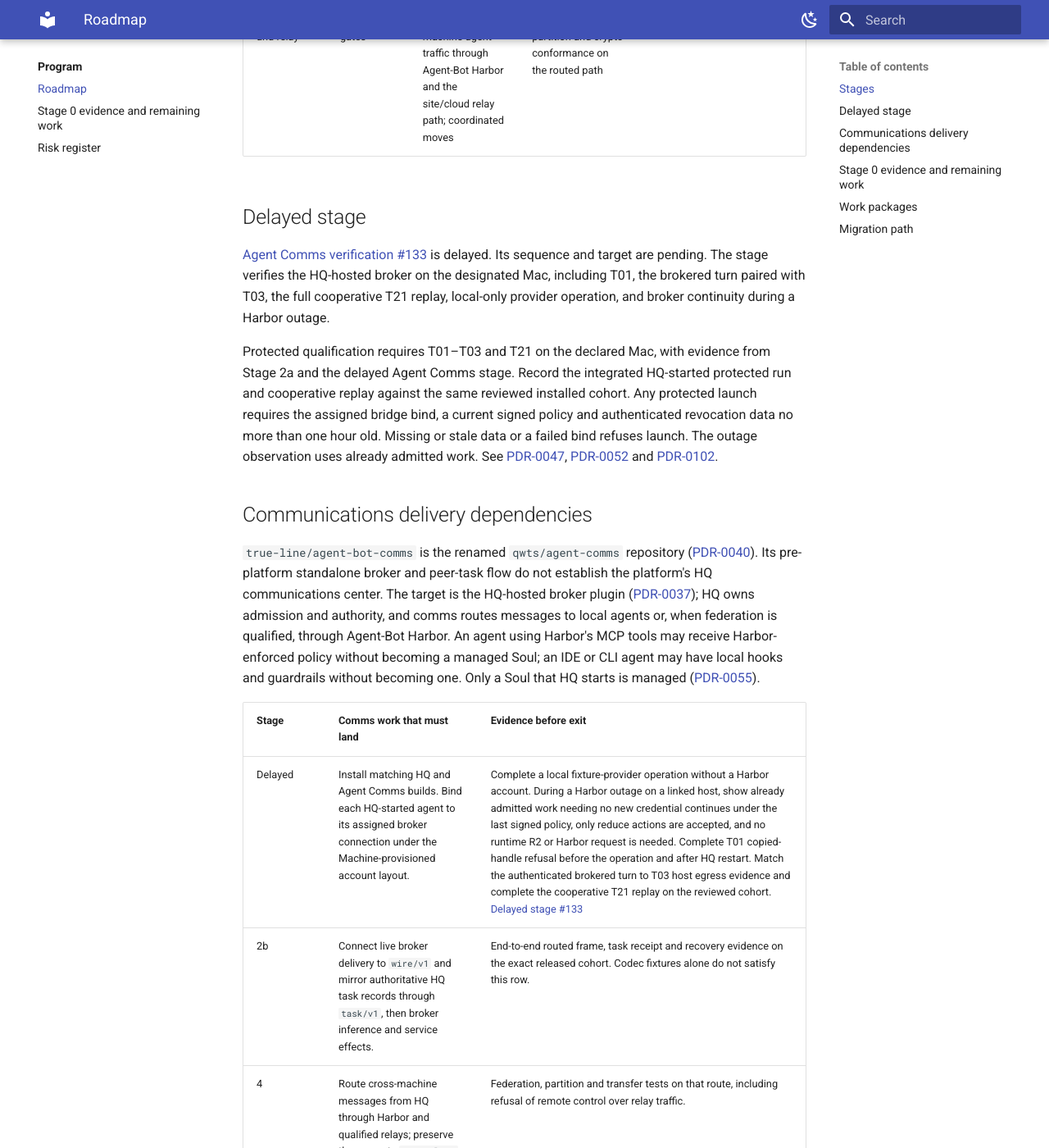
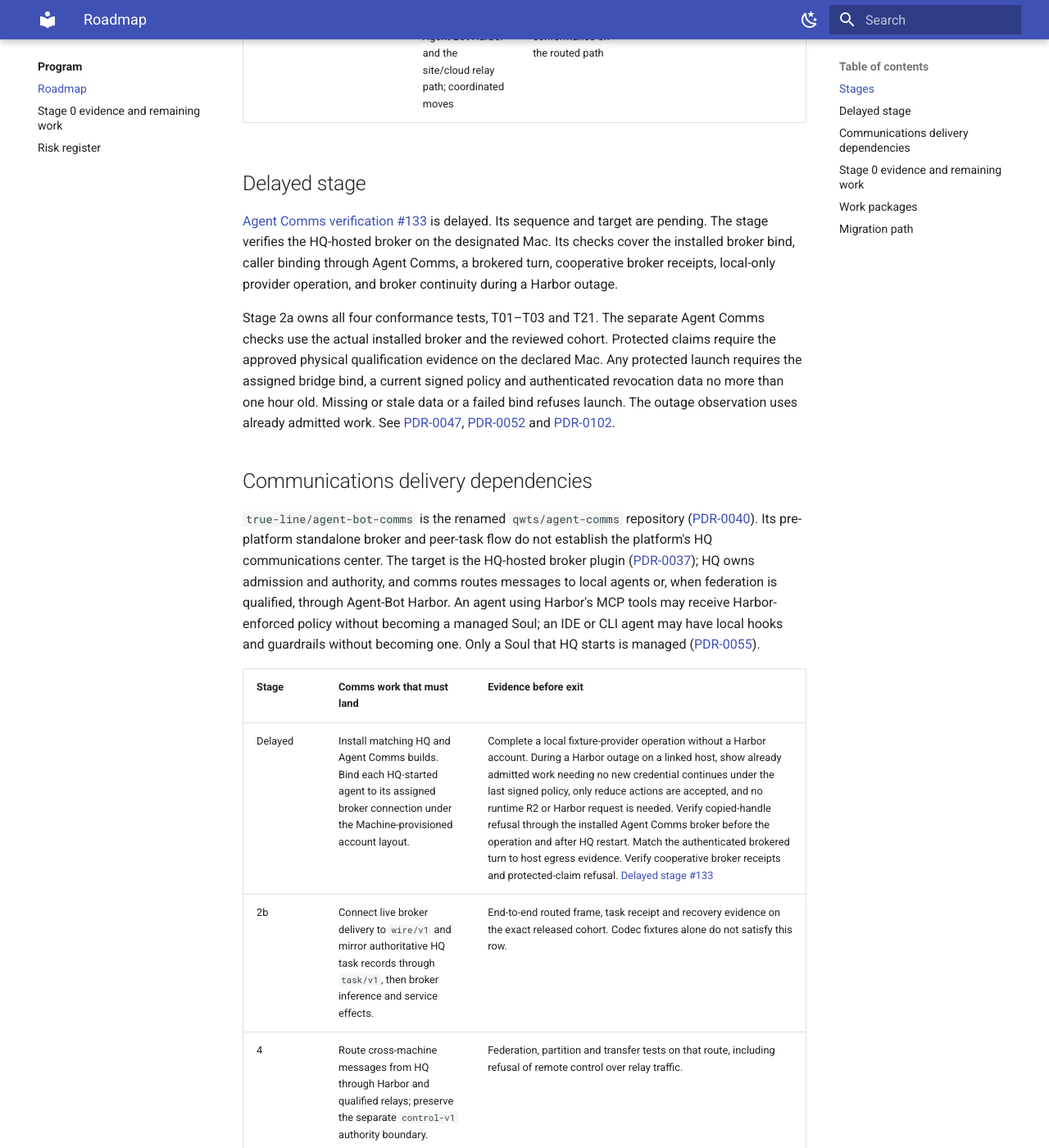
Before and after one commit to true-line/agent-bot-platform, an MkDocs documentation site: the page built from docs/10-program/roadmap.md, in a window 1280 px wide and 1400 px high, scrolled down 1639 px. Shown: the whole window at 82% size. Built offline with MkDocs 1.6.1 and Material for MkDocs 9.7.7, drawn with Linux system fonts in a browser that asks for light colours; some of the changed text lies outside the part shown.

Commit message:
Keep all four conformance tests in Stage 2a
Defer Agent Comms integration evidence while retaining the original Stage 2a test assignments.

Agent-Bot-Write: ghw_518c63894661332a
Agent-Bot-Session: 8e24d0bd6d68

```diff
--- a/docs/10-program/roadmap.md
+++ b/docs/10-program/roadmap.md
@@ -16,7 +16,7 @@ Stages exit on evidence. S6 estimates the dates. [PDR-0085](../04-decisions/PDR-
 |---|---|---|---|---|
 | 0 Contract baseline | Weeks 1 to 2 | Glossary, schemas, fixtures, threat model, compatibility inventory, traceability | Shared fixtures validate in runtime and broker (T14) | The owner confirmed exit by approving [closeout PR #79](https://github.com/true-line/agent-bot-platform/pull/79), which closed [#66](https://github.com/true-line/agent-bot-platform/issues/66). See [evidence](#stage-0-evidence-and-remaining-work). |
 | 1 Local vertical slice | Weeks 3 to 5 | One Soul, two members, local admission, task ledger, fake adapters | One task completes with scoped proposals and one final commitment | Exit evidence complete 2026-11-17; approval of [#67](https://github.com/true-line/agent-bot-platform/issues/67) confirms exit. T04/T05/T20 passed under `managed-cooperative` ([soul-conformance PR #7](https://github.com/true-line/soul-conformance/pull/7)). [PR #10](https://github.com/true-line/soul-conformance/pull/10) [post-merge CI](https://github.com/true-line/soul-conformance/actions/runs/44104254218) passed 31 tests and `hello.soul` against the pinned runtime and real HQ. Clean reports: [artifact 14336598815](https://github.com/true-line/soul-conformance/actions/runs/44104254218/artifacts/14336598815), ZIP SHA-256 `3449cc028f36a3653de16d1fd23346df65138d31bfe0fb1fb2bc0a1fa0baeeed`. The result qualifies the cooperative profile. Protected qualification requires additional physical evidence. |
-| 2a Member isolation | Weeks 6 to 7 | HQ-controlled local launch and account isolation, Machine signing custody, host egress enforcement and cooperative refusal | On the declared Mac, verify T02 custody and no fallback, T03 direct egress denial, and the host-side cooperative refusal and profile evidence for T21. Check linked-host outage policy for already admitted work. | In progress ([#68](https://github.com/true-line/agent-bot-platform/issues/68)) |
+| 2a Member isolation | Weeks 6 to 7 | HQ-controlled local launch and account isolation, Machine signing custody, host egress enforcement and cooperative refusal | On the declared Mac, pass T01 caller binding, T02 key custody and no fallback, and T03 direct egress denial under protected enforcement. Pass T21 under cooperative enforcement. | In progress ([#68](https://github.com/true-line/agent-bot-platform/issues/68)) |
 | 2b Brokered adapters | Weeks 8 to 9 | HQ-hosted comms routes live `wire/v1` and mirrors HQ's `task/v1`; brokered inference and service adapter, budgets, recovery, reconciliation | Unknown effects reconcile without blind replay through the live HQ broker | Not started |
 | 3 Operator pilot | Weeks 10 to 12 | Minimal owner console and HQ CLI, enrollment, approvals, export and restore | Pilot targets met on qualified protected macOS | Not started |
 | 4 Portability and relay | After pilot gates | HQ routes cross-machine agent traffic through Agent-Bot Harbor and the site/cloud relay path; coordinated moves | Fencing, transfer, partition and crypto conformance on the routed path | Not started |
@@ -25,14 +25,15 @@ Stages exit on evidence. S6 estimates the dates. [PDR-0085](../04-decisions/PDR-
 
 [Agent Comms verification #133](https://github.com/true-line/agent-bot-platform/issues/133)
 is delayed. Its sequence and target are pending. The stage verifies the HQ-hosted
-broker on the designated Mac, including T01, the brokered turn paired with T03,
-the full cooperative T21 replay, local-only provider operation, and broker
-continuity during a Harbor outage.
+broker on the designated Mac. Its checks cover the installed broker bind,
+caller binding through Agent Comms, a brokered turn, cooperative broker
+receipts, local-only provider operation, and broker continuity during a
+Harbor outage.
 
-Protected qualification requires T01–T03 and T21 on the declared Mac, with
-evidence from Stage 2a and the delayed Agent Comms stage. Record the integrated
-HQ-started protected run and cooperative replay against the same reviewed
-installed cohort. Any protected launch requires the assigned bridge bind, a current signed policy
+Stage 2a owns all four conformance tests, T01–T03 and T21. The separate
+Agent Comms checks use the actual installed broker and the reviewed cohort.
+Protected claims require the approved physical qualification evidence on
+the declared Mac. Any protected launch requires the assigned bridge bind, a current signed policy
 and authenticated revocation data no more than one hour old. Missing or stale
 data or a failed bind refuses launch. The outage observation uses already
 admitted work. See [PDR-0047](../04-decisions/PDR-0047-harbor-is-the-control-plane-of-a-linked-machine.md),
@@ -55,7 +56,7 @@ Only a Soul that HQ starts is managed
 
 | Stage | Comms work that must land | Evidence before exit |
 |---|---|---|
-| Delayed | Install matching HQ and Agent Comms builds. Bind each HQ-started agent to its assigned broker connection under the Machine-provisioned account layout. | Complete a local fixture-provider operation without a Harbor account. During a Harbor outage on a linked host, show already admitted work needing no new credential continues under the last signed policy, only reduce actions are accepted, and no runtime R2 or Harbor request is needed. Complete T01 copied-handle refusal before the operation and after HQ restart. Match the authenticated brokered turn to T03 host egress evidence and complete the cooperative T21 replay on the reviewed cohort. [Delayed stage #133](https://github.com/true-line/agent-bot-platform/issues/133) |
+| Delayed | Install matching HQ and Agent Comms builds. Bind each HQ-started agent to its assigned broker connection under the Machine-provisioned account layout. | Complete a local fixture-provider operation without a Harbor account. During a Harbor outage on a linked host, show already admitted work needing no new credential continues under the last signed policy, only reduce actions are accepted, and no runtime R2 or Harbor request is needed. Verify copied-handle refusal through the installed Agent Comms broker before the operation and after HQ restart. Match the authenticated brokered turn to host egress evidence. Verify cooperative broker receipts and protected-claim refusal. [Delayed stage #133](https://github.com/true-line/agent-bot-platform/issues/133) |
 | 2b | Connect live broker delivery to `wire/v1` and mirror authoritative HQ task records through `task/v1`, then broker inference and service effects. | End-to-end routed frame, task receipt and recovery evidence on the exact released cohort. Codec fixtures alone do not satisfy this row. |
 | 4 | Route cross-machine messages from HQ through Harbor and qualified relays; preserve the separate `control-v1` authority boundary. | Federation, partition and transfer tests on that route, including refusal of remote control over relay traffic. |
 
@@ -81,7 +82,7 @@ provide the signed frozen `.soul` release, authenticated one-use completion,
 secure-admin v3 host signing, released adapter cohort or physical T01–T03/T21
 results. The [Stage 2a tracker](https://github.com/true-line/agent-bot-platform/issues/68)
 and [delayed Agent Comms tracker](https://github.com/true-line/agent-bot-platform/issues/133)
-record progress on the combined physical gate.
+record conformance and Agent Comms integration evidence respectively.
 [DRIFT-018](../00-governance/drift-register.md#drift-018-profile-values-say-managed-for-souls-hq-does-not-start)
 tracks released profile values that still say `managed` for externally started
 Souls; do not infer managed status from that label alone.
```
Also changed, not shown: docs/02-requirements/product-requirements.md (+2 -2 lines), docs/02-requirements/traceability-matrix.md (+2 -2 lines), docs/03-architecture/trust-domains-and-profiles.md (+1 -1 lines), docs/07-verification/conformance-catalog.md (+2 -7 lines), docs/07-verification/test-strategy.md (+5 -5 lines), 3 other files.
